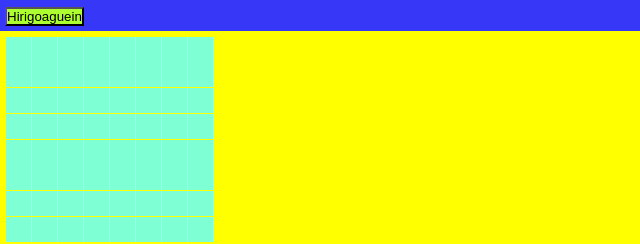
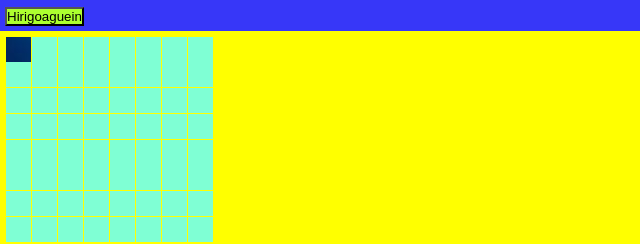
Before and after one commit to 5369007/Rapositorio, a plain HTML site: page index.html in a window 1280 px wide. Both pictures are taken after a click on the element 18 px from the left and 720 px from the top of the page. Shown: the part 671-915 px from the top of the page, 0-640 px from the left. Drawn offline with Linux system fonts and the light colour scheme.

Commit message:
set de imagem de fundo, div 3

```diff
--- a/index.html
+++ b/index.html
@@ -140,9 +140,9 @@
       var player = document.getElementById("chance");
       player.textContent = "Vez do jogador "+V;
       var casas = document.querySelectorAll('.casa');
-      casas.forEach(function(casa){
-      casa.style.backgroundColor = "gray";
-      casa.setAttribute('onclick', 'chance(this)');
+      casas.forEach(function(casas){
+      casas.style.backgroundColor = "gray";
+      casas.setAttribute('onclick', 'chance(this)');
       });
 
       function chance(casa){
@@ -212,28 +212,24 @@
 
 </div>
 
+      <!-- Terceira div -->
 
-  <!-- Terceira div-->
-
+<div  class="div" id="div3" style="background-color: yellow">
 
   <style>
 
     .alvo{
       height: 25px; width: 25px;
       display: inline-block;
-      background-color: aquamarine;
       margin: 0.5px;
       margin-bottom: -3.75px;
-      /* background-image: url(img/sub.jfif); */
-     /* background-size: 100% 100%; */
     }
 
 
   </style>
 
-  <div class="div" id="div3" style="background-color: yellow">
-    <div class="subDiv3" style="display: inline-block; width:max-content; height:max-content;">
-    <div class="alvo" onclick="selec(this)"></div><div class="alvo"></div><div class="alvo"></div><div class="alvo"></div><div class="alvo"></div><div class="alvo"></div><div class="alvo"></div><div class="alvo"></div><br>
+    <div class="subDiv3" style="width:max-content; height:max-content;">
+      <div class="alvo"></div><div class="alvo"></div><div class="alvo"></div><div class="alvo"></div><div class="alvo"></div><div class="alvo"></div><div class="alvo"></div><div class="alvo"></div><br>
       <div class="alvo"></div><div class="alvo"></div><div class="alvo"></div><div class="alvo"></div><div class="alvo"></div><div class="alvo"></div><div class="alvo"></div><div class="alvo"></div><br>
       <div class="alvo"></div><div class="alvo"></div><div class="alvo"></div><div class="alvo"></div><div class="alvo"></div><div class="alvo"></div><div class="alvo"></div><div class="alvo"></div><br>
       <div class="alvo"></div><div class="alvo"></div><div class="alvo"></div><div class="alvo"></div><div class="alvo"></div><div class="alvo"></div><div class="alvo"></div><div class="alvo"></div><br>
@@ -244,15 +240,16 @@
     </div>
 
   <script>
-
     var alvo = document.querySelectorAll('.alvo');
-    alvo.forEach(function (clic){
-    clic.setAttribute('onclick', 'selec(this)');
+    alvo.forEach(function(alvo){
+      alvo.style.backgroundColor = "aquamarine";
+      alvo.setAttribute('onclick', 'selec(this)');
     });
 
 
     function selec(umAlvo){
       if(umAlvo.style.backgroundColor === "aquamarine"){
+        umAlvo.style.opacity = "100%";
         umAlvo.style.backgroundImage = "url('img/sub.jfif')";
       }else{}
     }
```
Lines whose indentation alone changed are shown as unchanged.
